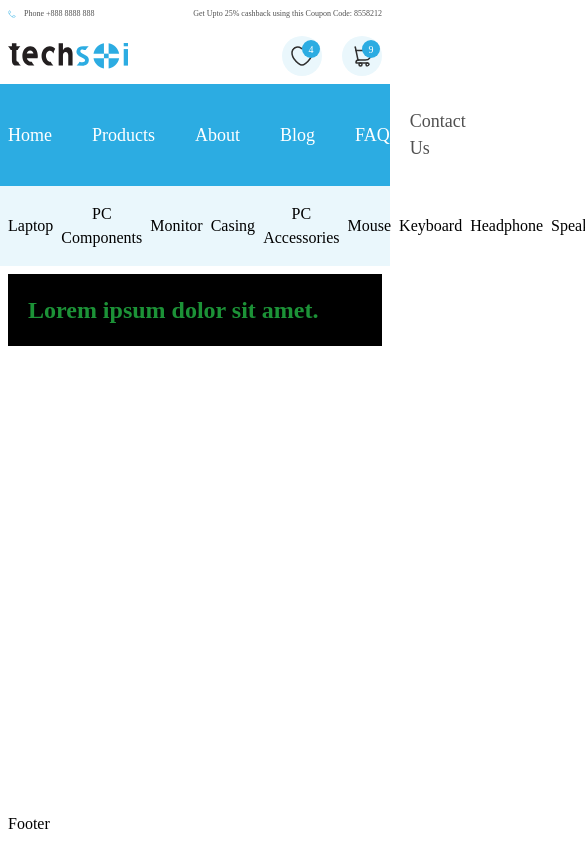
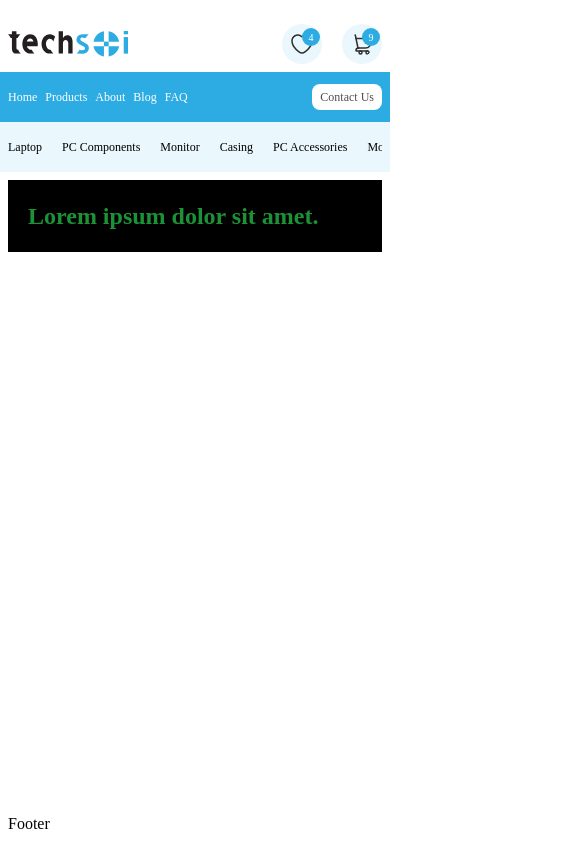
Before and after one commit to KaziMehediHasan1/Techsoi, a Next.js app: page / in a window 390 px wide. Shown: the top 844 px of the page, 585 px wide, since content can reach past the window. Built offline with nearby package versions, Linux system fonts and the light colour scheme.

Commit message:
add filtering bar and full responsive

```diff
--- a/app/components/layouts/FilteringBar.tsx
+++ b/app/components/layouts/FilteringBar.tsx
@@ -31,14 +31,14 @@ const FilteringBar = () => {
   return (
     <div className="bg-primary-50">
       <CommonWrapper>
-        <section>
-          <div className="flex items-center justify-between gap-2">
+        <section className="">
+          <div className="overflow-x-auto scrollbar-hide flex items-center justify-between gap-5 md:gap-2 scrollbar-hide whitespace-nowrap text-[12px] md:text-[18px]">
             {Links.map((link) => (
               <button
                 key={link}
                 onMouseEnter={() => handleMouseEnter(link)}
                 onMouseLeave={handleMouseLeave}
-                className="py-2 rounded hover:text-SuccessActive hover:cursor-pointer"
+                className="py-2 rounded hover:text-SuccessActive hover:cursor-pointer shrink-0 "
               >
                 {link}
               </button>
--- a/app/components/layouts/LinkBar.tsx
+++ b/app/components/layouts/LinkBar.tsx
@@ -26,15 +26,15 @@ const Links = [
 
 const LinkBar = () => {
   return (
-    <div className="bg-primary-500 py-2">
+    <div className="bg-primary-500 py-1">
       <CommonWrapper>
         <section className="flex items-center justify-between">
-          <div className="flex items-center gap-10 leading-[150%] text-white font-medium">
+          <div className="flex items-center gap-2 sm:gap-5 md:gap-10 leading-[150%] text-white font-medium">
             {Links.map((link) => (
               <Link
                 key={link.name}
                 href={link.link}
-                className="text-[18px] hover:underline"
+                className="text-[12px] md:text-[18px] hover:underline"
               >
                 {link.name}
               </Link>
@@ -43,7 +43,7 @@ const LinkBar = () => {
 
           <Link
             href="contact-us"
-            className="bg-white py-2 px-5 leading-[150%] text-[18px] text-basicDarkOne rounded-lg"
+            className="bg-white py-1 sm:py-2 px-2 sm:px-5 leading-[150%] text-[12px] md:text-[18px] text-basicDarkOne rounded-lg"
           >
             Contact Us
           </Link>
--- a/app/components/layouts/MiniNavbar.tsx
+++ b/app/components/layouts/MiniNavbar.tsx
@@ -6,7 +6,7 @@ import Image from "next/image";
 const MiniNavbar = ({ name, offer }: { name: string; offer: string }) => {
   return (
     <CommonWrapper>
-      <section className="flex items-center justify-between">
+      <section className="hidden md:flex items-center justify-between">
         <div className="cursor-pointer flex items-center gap-x-2">
           <Image src={CallIcon} alt="My Icon" className="w-2 sm:w-4" />
           <p className="leading-[150%] text-[8px] sm:text-sm text-basicDarkOne">Phone +888 8888 888</p>
--- a/app/components/shared/ModalForSearchBar.tsx
+++ b/app/components/shared/ModalForSearchBar.tsx
@@ -1,5 +1,7 @@
 const ModalForSearchBar = () => {
-  return <div></div>;
+  return <div>
+
+  </div>;
 };
 
 export default ModalForSearchBar;
--- a/app/globals.css
+++ b/app/globals.css
@@ -8,6 +8,8 @@ body{
   display: none;
   -webkit-appearance: none;
 }
+
+
 
 :root {
   --background: #ffffff;
```
